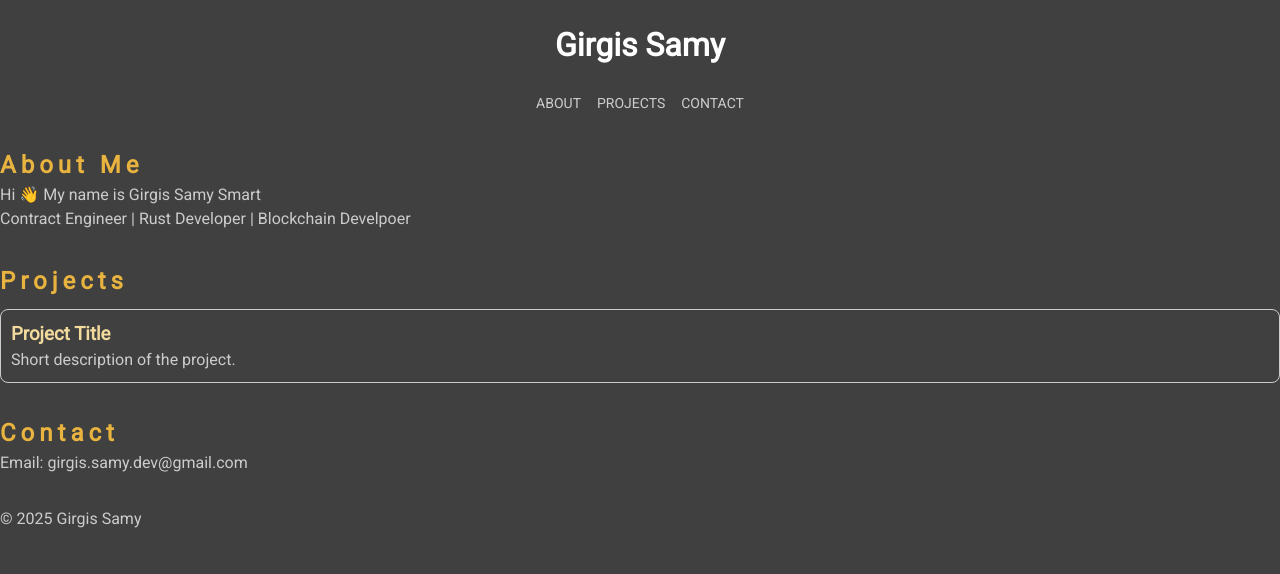
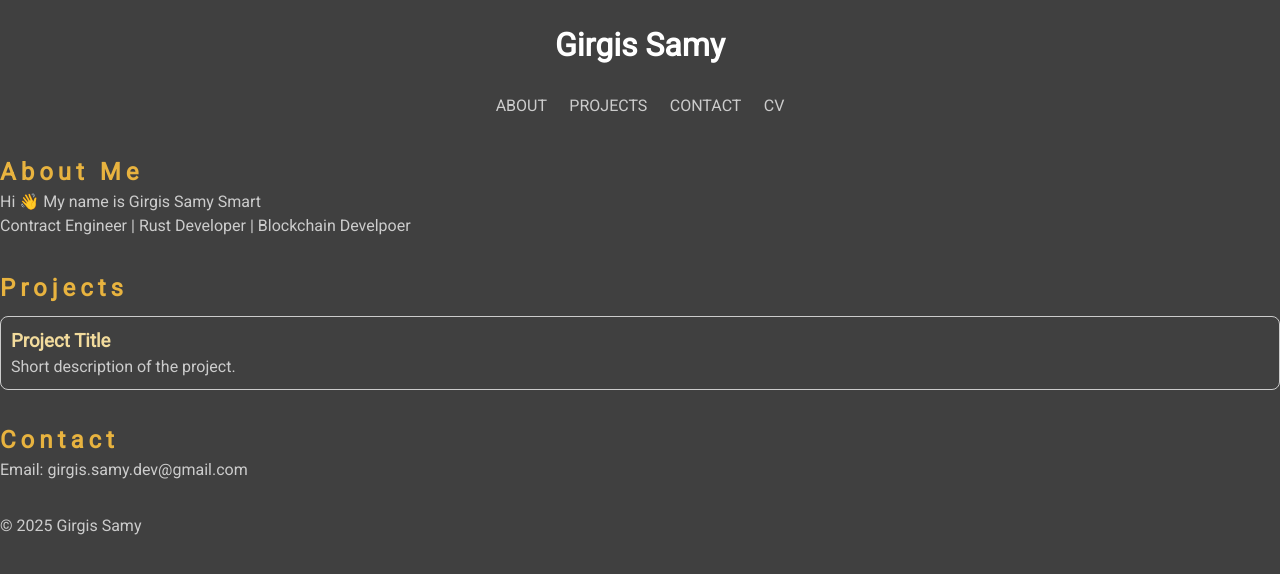
Before and after one commit to gerges15/portfolio, a website built with Vite: page index.html in a window 1280 px wide. Built offline with nearby package versions, Linux system fonts and the light colour scheme; a web font is replaced by a local one.

Commit message:
add nav styles

```diff
--- a/index.html
+++ b/index.html
@@ -24,16 +24,19 @@
     <link rel="stylesheet" href="styles.css" />
   </head>
   <body>
-    <header>
+    <!-- start header	-->
+    <header class="header">
       <h1>Girgis Samy</h1>
-      <nav>
+      <nav class="nav">
         <ul>
           <li><a href="#about">About</a></li>
           <li><a href="#projects">Projects</a></li>
           <li><a href="#contact">Contact</a></li>
+          <li><a href="#CV">CV</a></li>
         </ul>
       </nav>
     </header>
+    <!-- end header	-->
 
     <main>
       <section id="about">
--- a/styles.css
+++ b/styles.css
@@ -73,6 +73,21 @@ h3 {
   nav Styles
 --------------------------- */
 
+.nav a {
+  border-bottom: 1px solid var(--bg-color);
+  color: var(--lightgray);
+  display: block;
+  font-size: 1em;
+  font-weight: 400;
+  padding: 0.2em;
+  text-align: center;
+}
+
+.nav a:hover {
+  color: var(--my-orange);
+  border-bottom-color: var(--my-orange);
+}
+
 .project-card {
   border: 1px solid #ccc;
   padding: 1rem;
```
